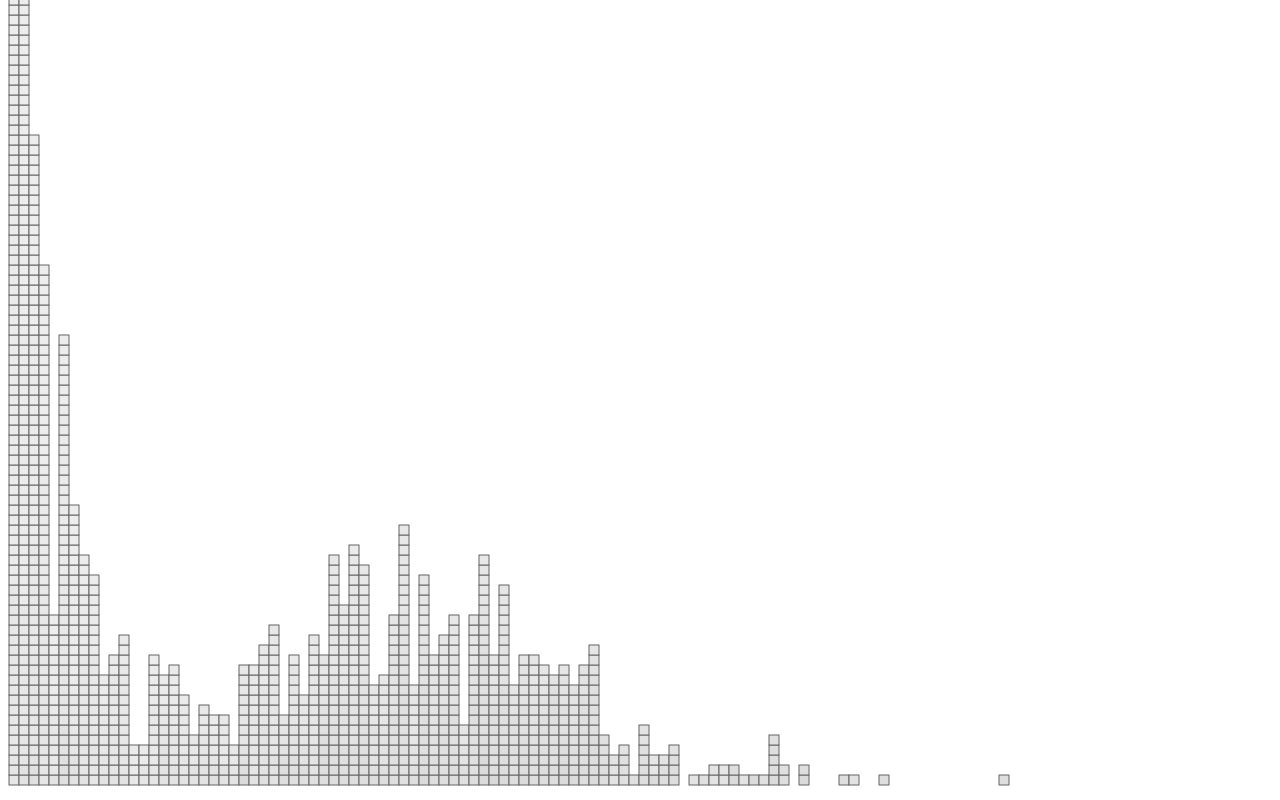
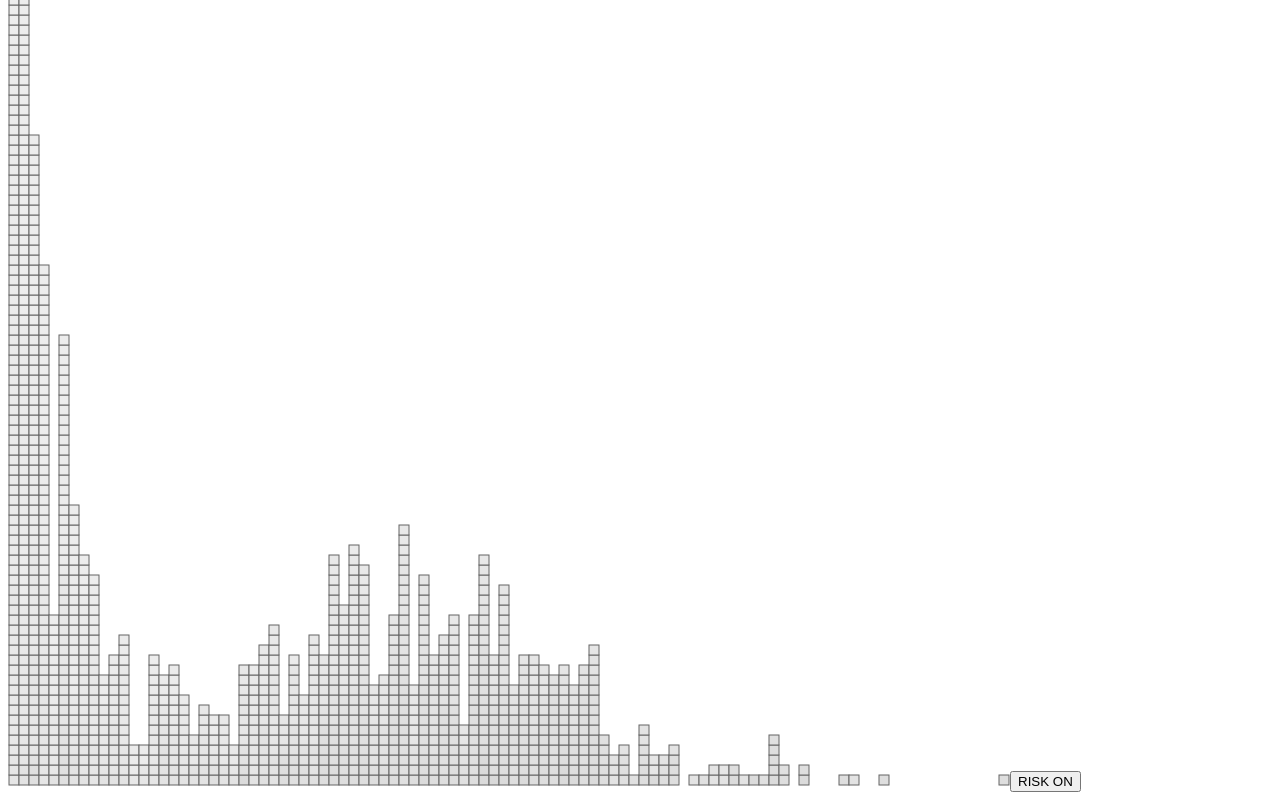
Before and after one commit to damoncrockett/wintour, a React app: page / in a window 1280 px wide. Shown: the part 4222-5022 px from the top of the page. Built offline with nearby package versions, Linux system fonts and the light colour scheme.

Commit message:
unconnected toggle
Signed-off-by: damoncrockett <damoncrockett@hotmail.com>

```diff
--- a/src/components/App.js
+++ b/src/components/App.js
@@ -1,5 +1,6 @@
 import React, { Component } from 'react';
 import Histogram from './Histogram';
+import RiskToggle from './RiskToggle';
 import jsonData from '../assets/data/json/data.json';
 
 class App extends Component {
@@ -7,6 +8,7 @@ class App extends Component {
         return (
             <div>
                 <Histogram data={jsonData}/>
+                <RiskToggle />
             </div>
         );
     }
--- /dev/null
+++ b/src/components/RiskToggle.js
@@ -0,0 +1,26 @@
+import React, { Component } from 'react';
+
+class RiskToggle extends React.Component {
+  constructor(props) {
+    super(props);
+    this.state = {isToggleOn: true};
+    // This binding is necessary to make `this` work in the callback
+    this.handleClick = this.handleClick.bind(this);
+  }
+
+  handleClick() {
+    this.setState(state => ({ //functional setState
+      isToggleOn: !state.isToggleOn
+    }));
+  }
+
+  render() {
+    return (
+      <button onClick={this.handleClick}>
+        {this.state.isToggleOn ? 'RISK ON' : 'RISK OFF'}
+      </button>
+    );
+  }
+}
+
+export default RiskToggle;
```
